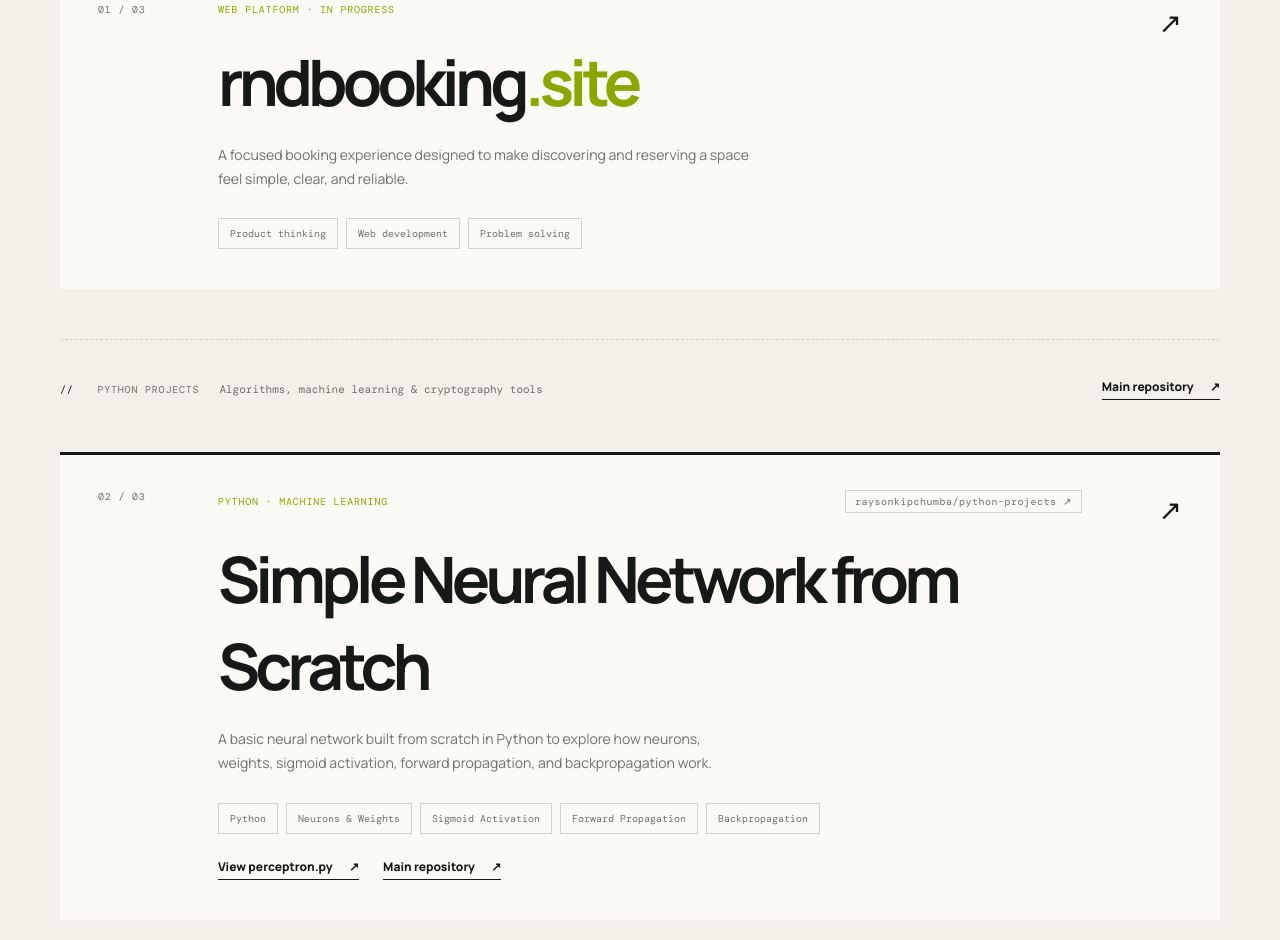
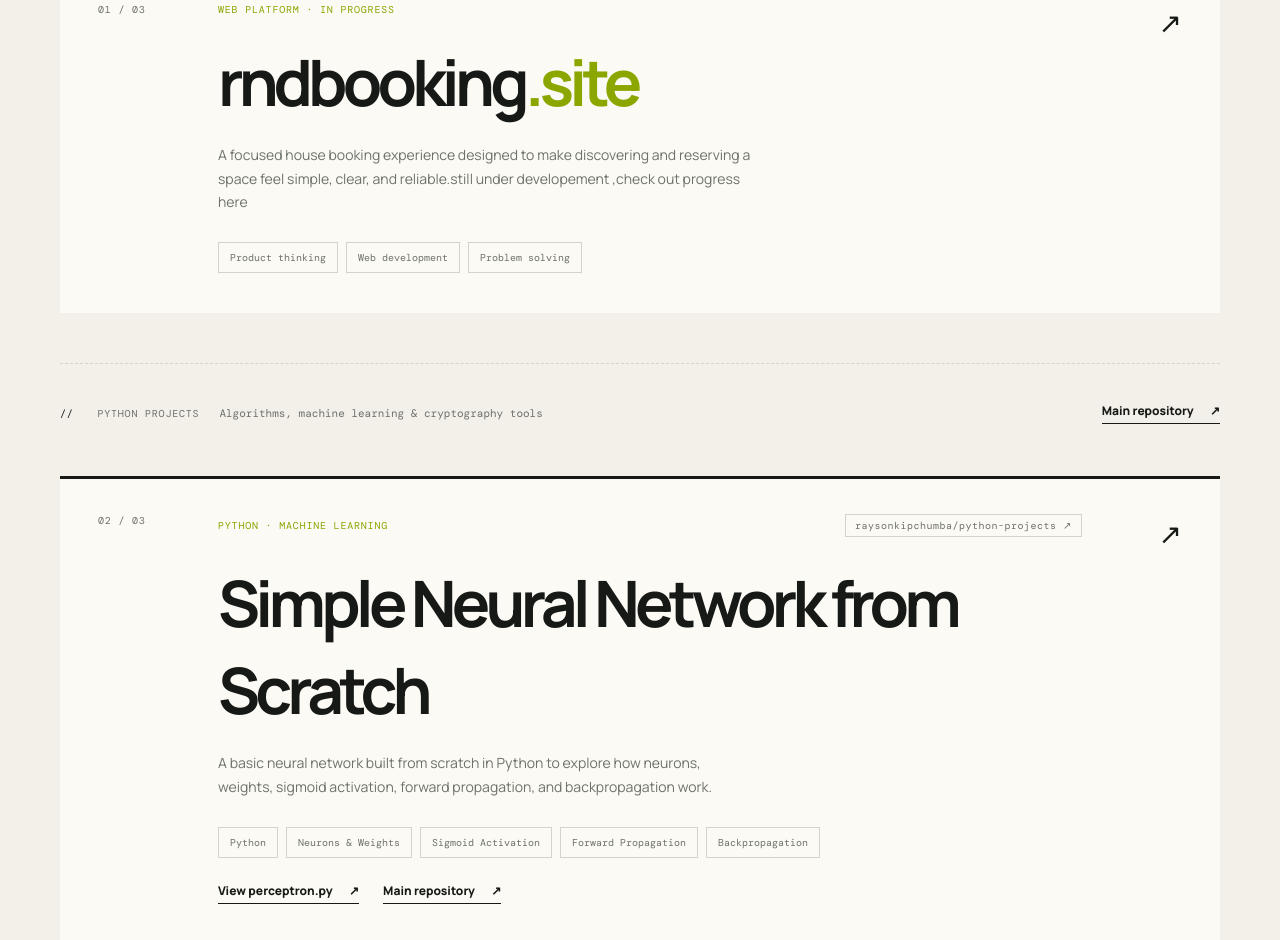
Before and after one commit to raysonkipchumba/raysonkipchumba.github.io, a website: page index.html in a window 1280 px wide. Shown: the part 1121-2061 px from the top of the page. Drawn offline with nearby package versions, Linux system fonts and the light colour scheme.

Commit message:
Update index.html

```diff
--- a/index.html
+++ b/index.html
@@ -36,7 +36,7 @@
                     <div class="project-main">
                         <p class="project-kicker">Web platform · In progress</p>
                         <h2><a href="https://rndbooking.site" target="_blank" rel="noopener noreferrer">rndbooking<span class="accent">.site</span></a></h2>
-                        <p class="project-description">A focused booking experience designed to make discovering and reserving a space feel simple, clear, and reliable.</p>
+                        <p class="project-description">A focused house booking experience designed to make discovering and reserving a space feel simple, clear, and reliable.still under developement ,check out progress here</p>
                         <div class="tag-list">
                             <span>Product thinking</span>
                             <span>Web development</span>
```
